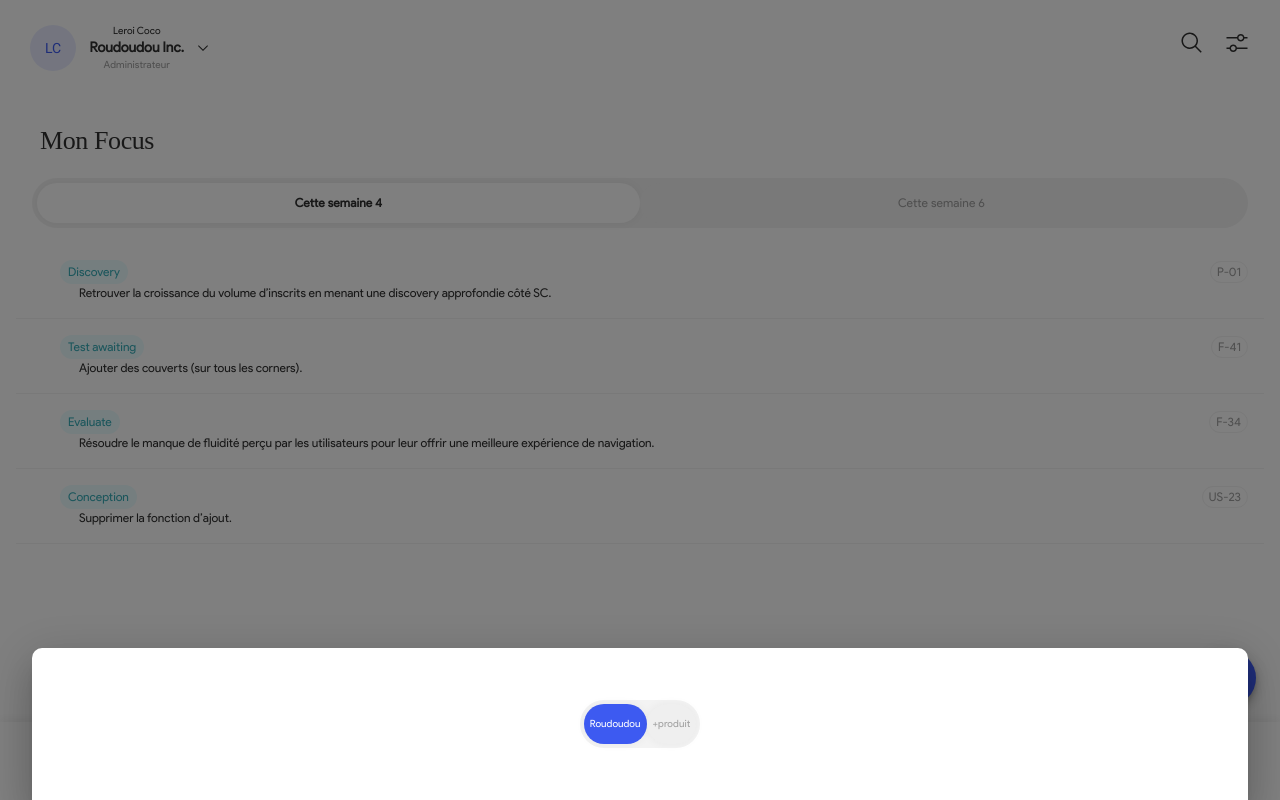
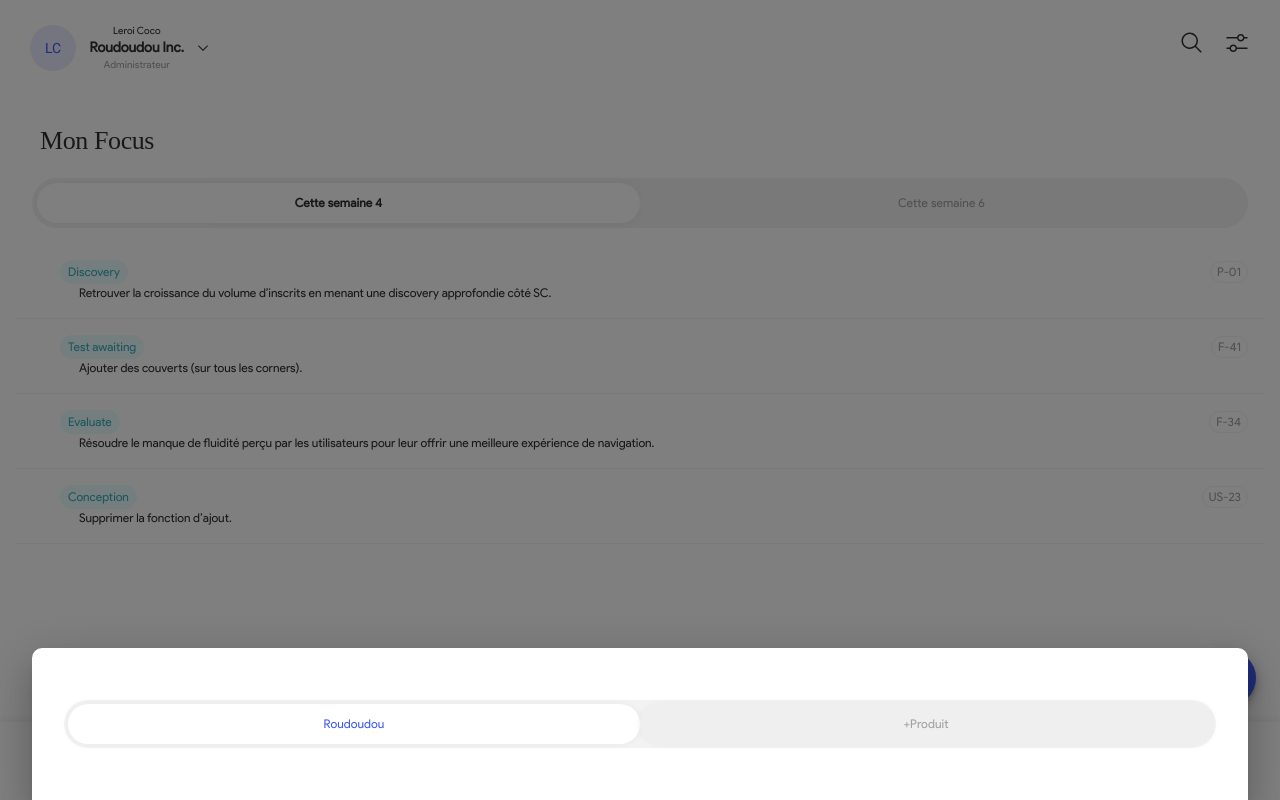
Before and after one commit to tiavina-mika/product-hero-draft, a React (Create React App) app: page / in a window 1280 px wide. Built offline with nearby package versions, Linux system fonts and the light colour scheme; a web font is replaced by a local one.

Commit message:
fix button switch

```diff
--- a/src/components/ButtonsSwitch.tsx
+++ b/src/components/ButtonsSwitch.tsx
@@ -8,6 +8,17 @@ import { Typography } from "@mui/material";
 import { useState } from "react";
 import { ISelectOption, ISelectedOptionValue } from "../types/app.type";
 
+type IColor = "primary" | "default";
+
+type Props = {
+  className?: string;
+  buttonActiveClassname?: string;
+  labelActiveClassname?: string;
+  options: ISelectOption[];
+  onSelect: (value: ISelectedOptionValue) => void;
+  color?: IColor;
+};
+
 const classes = {
   root: (theme: Theme) => ({
     borderRadius: 100,
@@ -15,10 +26,10 @@ const classes = {
     padding: 4,
     height: 40
   }),
-  activeButton: (theme: Theme) => ({
-    backgroundColor: theme.palette.primary.main
+  activeButton: (color: IColor) => (theme: Theme) => ({
+    backgroundColor: color === "default" ? "#fff" : theme.palette.primary.main
   }),
-  inactiveButton: {
+  intactiveButton: {
     cursor: "pointer"
   },
   defaultButton: {
@@ -26,24 +37,18 @@ const classes = {
     borderRadius: 100,
     border: "none"
   },
-  activeLabel: {
-    color: "#fff"
-  }
+  activeLabel: (color: IColor) => (theme: Theme) => ({
+    color: color === "primary" ? "#fff" : theme.palette.primary.main
+  })
 };
 
-type Props = {
-  className?: string;
-  buttonActiveClassname?: string;
-  labelActiveClassname?: string;
-  options: ISelectOption[];
-  onSelect: (value: ISelectedOptionValue) => void;
-};
 const ButtonsSwitch = ({
   className,
   options,
   onSelect,
   buttonActiveClassname,
-  labelActiveClassname
+  labelActiveClassname,
+  color = "primary"
 }: Props) => {
   const [checkedOption, setCheckedOption] = useState<ISelectedOptionValue>(
     options[0].value
@@ -61,15 +66,17 @@ const ButtonsSwitch = ({
           css={[
             classes.defaultButton,
             option.value === checkedOption
-              ? classes.activeButton
-              : classes.inactiveButton
+              ? classes.activeButton(color)
+              : classes.intactiveButton
           ]}
           className={cx("flex1 stretchSelf", buttonActiveClassname)}
           onClick={() => handleCheck(option.value)}
         >
           <Typography
-            variant="body2"
-            css={option.value === checkedOption ? classes.activeLabel : null}
+            variant="body1"
+            css={
+              option.value === checkedOption ? classes.activeLabel(color) : null
+            }
             className={labelActiveClassname}
           >
             {option.label}
--- a/src/containers/myFocus/EntitySelectionDialog.tsx
+++ b/src/containers/myFocus/EntitySelectionDialog.tsx
@@ -4,6 +4,7 @@
 import { jsx } from "@emotion/react";
 import Dialog from "../../components/Dialog";
 import ButtonsSwitch from "../../components/ButtonsSwitch";
+import { css } from "@emotion/css";
 
 const options = [
   {
@@ -11,10 +12,16 @@ const options = [
     value: "roudoudou"
   },
   {
-    label: "+produit",
+    label: "+Produit",
     value: "product"
   }
 ];
+
+const classes = {
+  activeButton: css({
+    backgroundColor: "#fff"
+  })
+};
 type Props = {
   open: boolean;
   onClose: () => void;
@@ -33,8 +40,10 @@ const EntitySelectionDialog = ({ open, onClose }: Props) => {
       <div className="flexCenter stretchSelf flex1">
         <ButtonsSwitch
           onSelect={handleSelectWorkspace}
-          // css={classes.switchRoot}
           options={options}
+          className="stretchSelf"
+          // buttonActiveClassname={classes.activeButton}
+          color="default"
         />
       </div>
     </Dialog>
```
